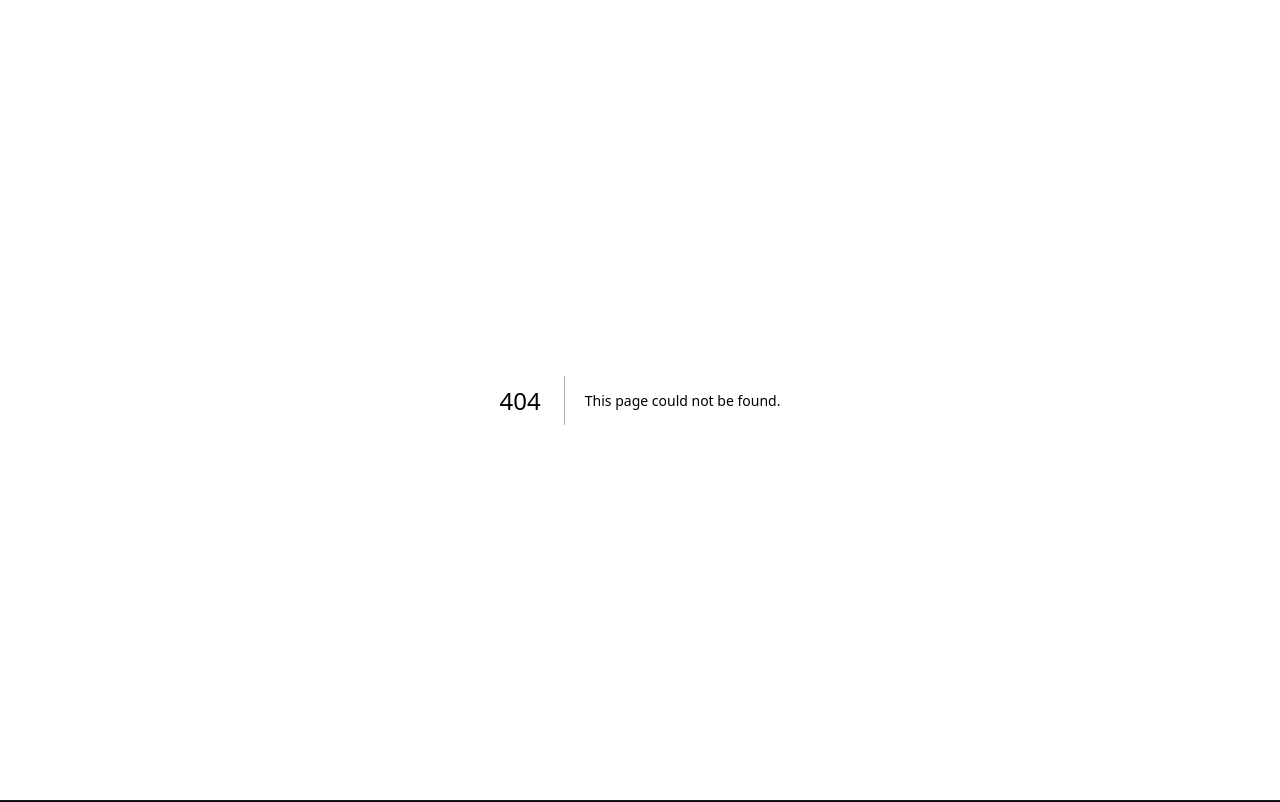
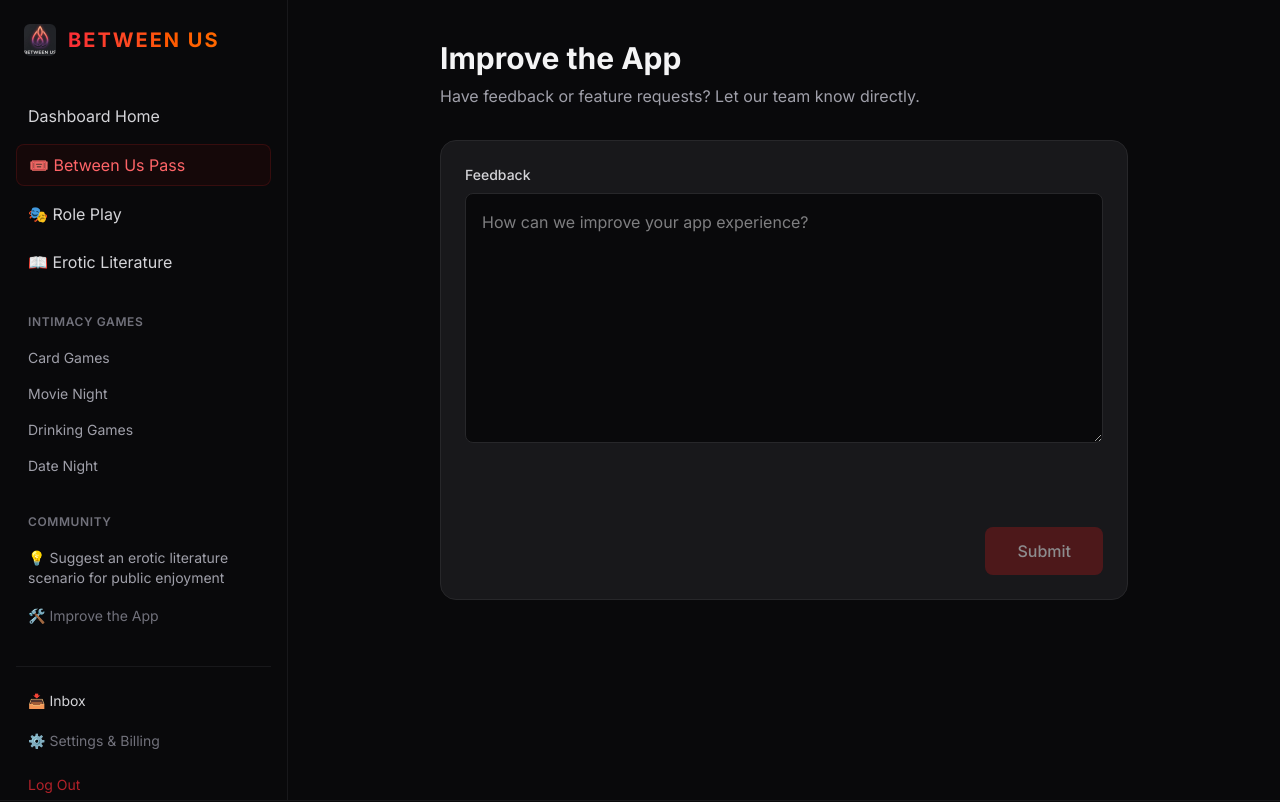
Before and after one commit to jdavis641/between-us, a Next.js app: page /dashboard/improve in a window 1280 px wide. Before the commit this address had no page. Shown: the top 802 px of the page. Built offline with nearby package versions, Linux system fonts and the light colour scheme; no server answers.

Commit message:
[QA Sprint] Fix settings persistence, copy, and build improvement route

```diff
--- /dev/null
+++ b/app/dashboard/improve/actions.ts
@@ -0,0 +1,17 @@
+'use server';
+
+import { createClient } from '@/utils/supabase/server';
+
+export async function submitImprovement(feedback: string, userId?: string) {
+  const supabase = await createClient();
+
+  const { error } = await supabase.from('app_improvements').insert({
+    feedback,
+    user_id: userId || null,
+    status: 'pending'
+  });
+
+  if (error) {
+    throw error;
+  }
+}
--- /dev/null
+++ b/app/dashboard/improve/page.tsx
@@ -0,0 +1,89 @@
+"use client";
+
+import { useState } from "react";
+import { createClient } from "@/utils/supabase/client";
+import { submitImprovement } from "./actions";
+
+export default function ImproveAppPage() {
+  const [suggestion, setSuggestion] = useState("");
+  const [loading, setLoading] = useState(false);
+  const [submitted, setSubmitted] = useState(false);
+  const [error, setError] = useState<string | null>(null);
+
+  const supabase = createClient();
+
+  const handleSubmit = async (e: React.FormEvent) => {
+    e.preventDefault();
+    if (!suggestion.trim()) return;
+
+    setLoading(true);
+    setError(null);
+
+    try {
+      const { data: { user } } = await supabase.auth.getUser();
+
+      await submitImprovement(suggestion.trim(), user?.id);
+
+      setSubmitted(true);
+      setSuggestion("");
+    } catch (err: any) {
+      console.error("Error submitting improvement", err);
+      setError("Failed to submit. Please try again.");
+    } finally {
+      setLoading(false);
+    }
+  };
+
+  return (
+    <main className="p-6 md:p-10 w-full max-w-3xl mx-auto flex flex-col min-h-[80vh]">
+      <header className="mb-8">
+        <h1 className="text-3xl font-bold mb-2">Improve the App</h1>
+        <p className="text-zinc-400">Have feedback or feature requests? Let our team know directly.</p>
+      </header>
+
+      <div className="bg-zinc-900 border border-zinc-800 rounded-2xl p-6 flex-1">
+        {submitted ? (
+          <div className="flex flex-col items-center justify-center h-full min-h-[300px] text-center animate-in fade-in">
+            <span className="text-5xl mb-4">🛠️</span>
+            <h2 className="text-2xl font-bold text-green-400 mb-2">Received!</h2>
+            <p className="text-zinc-400 max-w-md">
+              Thank you for taking the time to suggest improvements. The Admin team will review and update the system ASAP.
+            </p>
+            <button
+              onClick={() => setSubmitted(false)}
+              className="mt-8 px-6 py-2 bg-zinc-800 hover:bg-zinc-700 text-white rounded-lg transition-colors"
+            >
+              Submit Another
+            </button>
+          </div>
+        ) : (
+          <form onSubmit={handleSubmit} className="flex flex-col h-full animate-in fade-in">
+            <label htmlFor="suggestion" className="text-sm font-medium text-zinc-300 mb-2">
+              Feedback
+            </label>
+            <textarea
+              id="suggestion"
+              value={suggestion}
+              onChange={(e) => setSuggestion(e.target.value)}
+              placeholder="How can we improve your app experience?"
+              className="w-full bg-zinc-950 border border-zinc-800 rounded-lg p-4 text-zinc-100 focus:border-red-500 focus:outline-none transition-colors min-h-[250px] resize-y mb-4"
+              required
+            />
+
+            {error && <p className="text-red-400 text-sm mb-4">{error}</p>}
+
+            <div className="mt-auto flex justify-end">
+              <button
+                type="submit"
+                disabled={loading || !suggestion.trim()}
+                className="px-8 py-3 bg-red-900 text-white hover:bg-red-800 rounded-lg font-medium transition-colors disabled:opacity-50"
+              >
+                {loading ? "Submitting..." : "Submit"}
+              </button>
+            </div>
+          </form>
+        )}
+      </div>
+    </main>
+  );
+}
--- a/app/dashboard/layout.tsx
+++ b/app/dashboard/layout.tsx
@@ -18,7 +18,7 @@ export default function DashboardLayout({ children }: { children: React.ReactNod
 
         <nav className="flex-1 overflow-y-auto p-4 space-y-8 hidden md:block">
 
-                    {/* Main */}
+          {/* Main */}
           <div className="space-y-2">
             <Link href="/dashboard" className="block px-3 py-2 rounded-lg hover:bg-zinc-900 text-zinc-300 hover:text-white transition-colors">
               Dashboard Home
@@ -44,21 +44,24 @@ export default function DashboardLayout({ children }: { children: React.ReactNod
               <Link href="/dashboard/games#date_night" className="block px-3 py-1.5 text-sm rounded-lg hover:bg-zinc-900 text-zinc-400 hover:text-zinc-200">Date Night</Link>
             </div>
           </div>
+
           {/* Community & Feedback */}
           <div>
             <h3 className="text-xs font-semibold text-zinc-500 uppercase tracking-wider mb-3 px-3">Community</h3>
             <div className="space-y-1">
-              <Link href="/dashboard/suggest" className="block px-3 py-1.5 text-sm rounded-lg hover:bg-zinc-900 text-zinc-400 hover:text-zinc-200">💡 Suggest an erotic literature scenario for public enjoyment</Link>
+              <Link href="/dashboard/suggest" className="block px-3 py-1.5 text-sm rounded-lg hover:bg-zinc-900 text-zinc-400 hover:text-zinc-200">
+                💡 Suggest an erotic literature scenario for public enjoyment
+              </Link>
+              <Link href="/dashboard/improve" className="flex items-center gap-2 px-3 py-2 text-sm rounded-lg hover:bg-zinc-900 text-zinc-500 hover:text-zinc-300 transition-colors mb-1">
+                🛠️ Improve the App
+              </Link>
             </div>
           </div>
 
           {/* Account */}
           <div className="pt-4 mt-4 border-t border-zinc-900">
             <Link href="/dashboard/messages" className="flex items-center gap-2 px-3 py-2 text-sm rounded-lg hover:bg-zinc-900 text-zinc-300 hover:text-white transition-colors mb-1">
-              📬 Inbox
-            </Link>
-            <Link href="/dashboard/suggest" className="flex items-center gap-2 px-3 py-2 text-sm rounded-lg hover:bg-zinc-900 text-zinc-500 hover:text-zinc-300 transition-colors mb-1">
-              🛠️ Improve the App
+              📥 Inbox
             </Link>
             <Link href="/dashboard/settings" className="flex items-center gap-2 px-3 py-2 text-sm rounded-lg hover:bg-zinc-900 text-zinc-500 hover:text-zinc-300 transition-colors">
               ⚙️ Settings & Billing
--- a/app/dashboard/page.tsx
+++ b/app/dashboard/page.tsx
@@ -109,7 +109,7 @@ export default function DashboardHome() {
                 </div>
                 <div>
                   <h3 className="text-2xl font-bold text-white mb-2">Role Play Scenarios</h3>
-                  <p className="text-gray-400 text-sm">Explore scenarios categorized by Mild (🔥), Medium (🔥🔥), and Spicy (🔥🔥🔥).</p>
+                  <p className="text-gray-400 text-sm">Explore scenarios categorized by Sensory (🔥), Playful (🔥🔥), and Intense (🔥🔥🔥).</p>
                 </div>
               </div>
             </Link>
--- a/app/dashboard/settings/page.tsx
+++ b/app/dashboard/settings/page.tsx
@@ -13,6 +13,7 @@ export default function SettingsPage() {
   const [isEditingUsername, setIsEditingUsername] = useState(false)
   const [pronouns, setPronouns] = useState("")
   const [baseTolerance, setBaseTolerance] = useState("")
+  const [toleranceSaved, setToleranceSaved] = useState(false)
   const [newUsername, setNewUsername] = useState('')
   const [usernameStatus, setUsernameStatus] = useState<'idle' | 'checking' | 'available' | 'taken'>('idle')
   const [suggestions, setSuggestions] = useState<string[]>([])
@@ -79,7 +80,8 @@ export default function SettingsPage() {
       }
 
       setProfile((prev: any) => ({ ...prev, base_tolerance: baseTolerance }))
-      alert('Tolerance saved!');
+      setToleranceSaved(true)
+      setTimeout(() => setToleranceSaved(false), 3000)
     }
   }
 
@@ -309,14 +311,14 @@ export default function SettingsPage() {
                   className="bg-zinc-950 border border-zinc-800 rounded-lg px-4 py-2 text-zinc-200 focus:outline-none focus:border-zinc-500"
                 >
                   <option value="">Select a baseline</option>
-                  <option value="Moderate">Moderate</option>
                   <option value="Sensory">Sensory</option>
                   <option value="Playful">Playful</option>
                   <option value="Intense">Intense</option>
                   <option value="Extreme">Extreme</option>
                 </select>
                 <button onClick={handleSaveTolerance} className="text-xs font-semibold text-zinc-400 hover:text-zinc-200 uppercase">Save</button>
-              </div>
+                </div>
+                {toleranceSaved && <p className="text-green-500 text-xs mt-2 font-medium">Saved!</p>}
             </div>
           </div>
         </section>
--- /dev/null
+++ b/apply_fixes.js
@@ -0,0 +1,67 @@
+const fs = require('fs');
+
+// 1. Dashboard Copy Update
+let dashCode = fs.readFileSync('app/dashboard/page.tsx', 'utf8');
+dashCode = dashCode.replace(
+  /Explore scenarios categorized by Mild \(🔥\), Medium \(🔥🔥\), and Spicy \(🔥🔥🔥\)\./,
+  "Explore scenarios categorized by Sensory (🔥), Playful (🔥🔥), and Intense (🔥🔥🔥)."
+);
+fs.writeFileSync('app/dashboard/page.tsx', dashCode);
+
+// 2. Sidebar Navigation Fix
+let layoutCode = fs.readFileSync('app/dashboard/layout.tsx', 'utf8');
+layoutCode = layoutCode.replace(
+  /href="\/dashboard\/suggest".*?Improve the App/s,
+  'href="/dashboard/improve" className="flex items-center gap-2 px-3 py-2 text-sm rounded-lg hover:bg-zinc-900 text-zinc-500 hover:text-zinc-300 transition-colors mb-1">\n              🛠️ Improve the App'
+);
+fs.writeFileSync('app/dashboard/layout.tsx', layoutCode);
+
+// 4. Settings UI Fix
+let setCode = fs.readFileSync('app/dashboard/settings/page.tsx', 'utf8');
+
+// Remove moderate option
+setCode = setCode.replace(/<option value="Moderate">Moderate<\/option>\n\s*/i, '');
+// Sometimes it's written differently, let's use a safer regex for the moderate option
+setCode = setCode.replace(/<option value="moderate">Moderate<\/option>\n\s*/i, '');
+setCode = setCode.replace(/<option value="Moderate">Moderate<\/option>/i, '');
+
+// Add Saved toast logic
+const toastState = `  const [baseTolerance, setBaseTolerance] = useState("")
+  const [toleranceSaved, setToleranceSaved] = useState(false)`;
+
+setCode = setCode.replace(/  const \[baseTolerance, setBaseTolerance\] = useState\(""\)/, toastState);
+
+const handleSaveReplacement = `  const handleSaveTolerance = async (e?: React.MouseEvent) => {
+    if (e) e.preventDefault()
+    const { data: { session } } = await supabase.auth.getSession()
+    if (session) {
+      await supabase.from('profiles').update({ base_tolerance: baseTolerance }).eq('id', session.user.id)
+
+      const { data: existing } = await supabase.from('intimacy_preferences')
+        .select('id')
+        .eq('user_id', session.user.id)
+        .eq('category_tag', 'Primary Directive')
+        .maybeSingle();
+
+      if (existing) {
+        await supabase.from('intimacy_preferences').update({ preference_level: baseTolerance }).eq('id', existing.id);
+      } else {
+        await supabase.from('intimacy_preferences').insert({ user_id: session.user.id, category_tag: 'Primary Directive', preference_level: baseTolerance });
+      }
+
+      setProfile((prev: any) => ({ ...prev, base_tolerance: baseTolerance }))
+      setToleranceSaved(true)
+      setTimeout(() => setToleranceSaved(false), 3000)
+    }
+  }`;
+
+setCode = setCode.replace(/  const handleSaveTolerance = async \(e\?: React\.MouseEvent\) => \{[\s\S]*?alert\('Tolerance saved!'\);\n    \}\n  \}/, handleSaveReplacement);
+
+// Render the toast
+const saveButtonReplacement = `<button onClick={handleSaveTolerance} className="text-xs font-semibold text-zinc-400 hover:text-zinc-200 uppercase">Save</button>
+                </div>
+                {toleranceSaved && <p className="text-green-500 text-xs mt-2 font-medium">Saved!</p>}`;
+
+setCode = setCode.replace(/<button onClick=\{handleSaveTolerance\} className="text-xs font-semibold text-zinc-400 hover:text-zinc-200 uppercase">Save<\/button>\n\s*<\/div>/, saveButtonReplacement);
+
+fs.writeFileSync('app/dashboard/settings/page.tsx', setCode);
```
